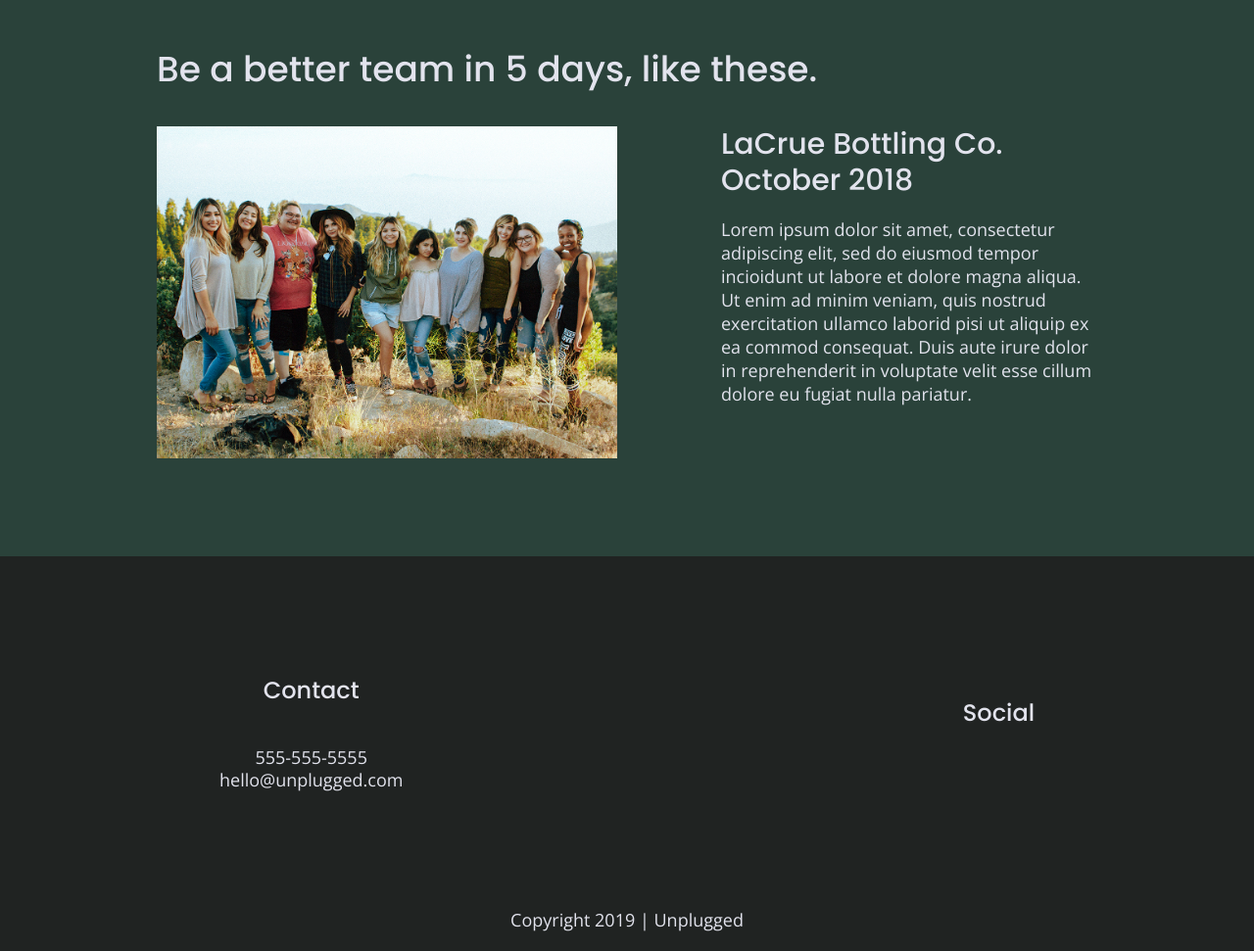
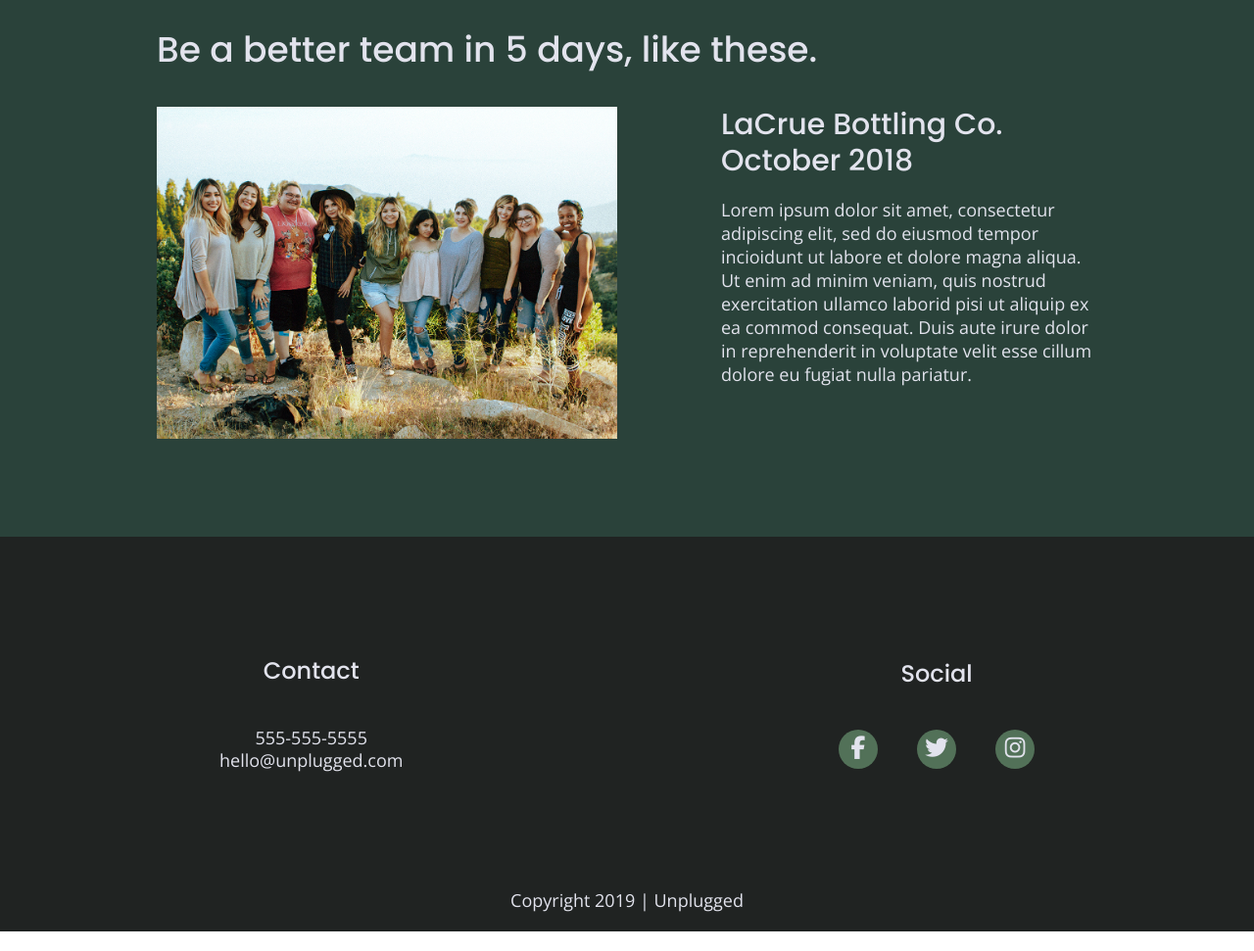
Before and after one commit to ellepetruccelli/unplugged-retreat, a plain HTML site: page index.html in a window 1280 px wide. Shown: the part 1956-2927 px from the top of the page at 98% size. Drawn offline with nearby package versions, Linux system fonts and the light colour scheme.

Commit message:
finished social icons

```diff
--- a/css/main.css
+++ b/css/main.css
@@ -244,6 +244,14 @@ footer .social-icons p {
   display: flex;
   justify-content: center;
   align-items: center;
+  background-color: #527158;
+  border-radius: 50%;
+  width: 40px;
+  height: 40px;
+}
+
+footer .social-icons p i {
+  font-size: 1.3125em;
 }
 
 footer .copyright {
@@ -597,6 +605,10 @@ input[type=button] {
     width: 50%;
   }
 
+  .features i {
+    margin-bottom: 30px;
+  }
+
   /* Reviews */
   .reviews article {
     display: flex;
@@ -641,6 +653,11 @@ input[type=button] {
 
   footer p {
     line-height: 1.285;
+  }
+
+  footer .social-icons {
+    width: 12.5em;
+    justify-content: space-between;
   }
 
   footer .copyright {
--- a/index.html
+++ b/index.html
@@ -159,8 +159,13 @@
           <h4>Social</h4>
           <div class="social-icons">
             <p>
-              <a href=""></a>
-              <!-- all social links here -->
+              <a href=""><i class="fab fa-facebook-f"></i></a>
+            </p>
+            <p>
+              <a href=""><i class="fab fa-twitter"></i></a>
+            </p>
+            <p>
+              <a href=""><i class="fab fa-instagram"></i></a>
             </p>
           </div>
         </div>
```
Also changed, not shown: about/index.html (+7 -2 lines), faq/index.html (+7 -2 lines).
